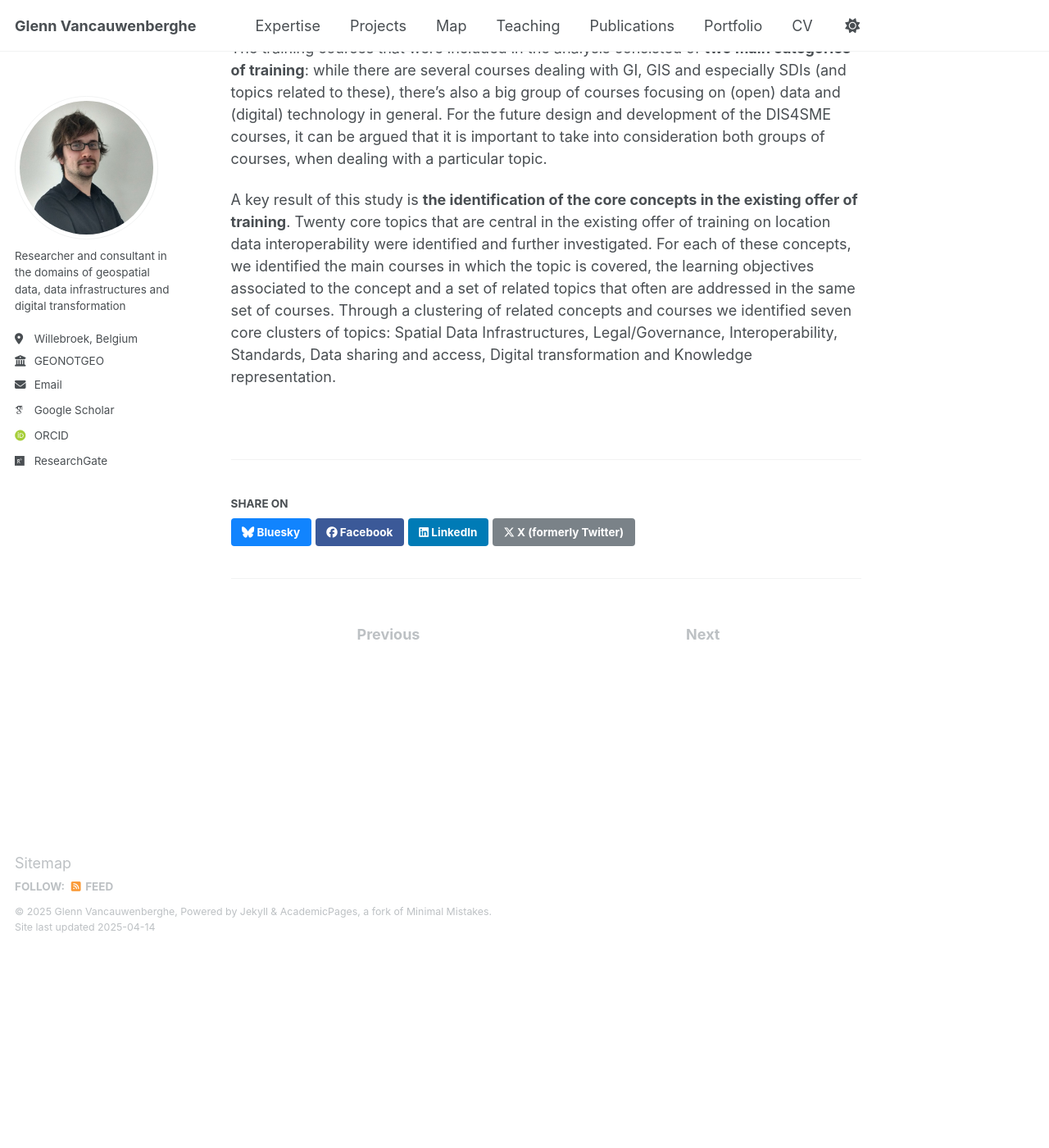
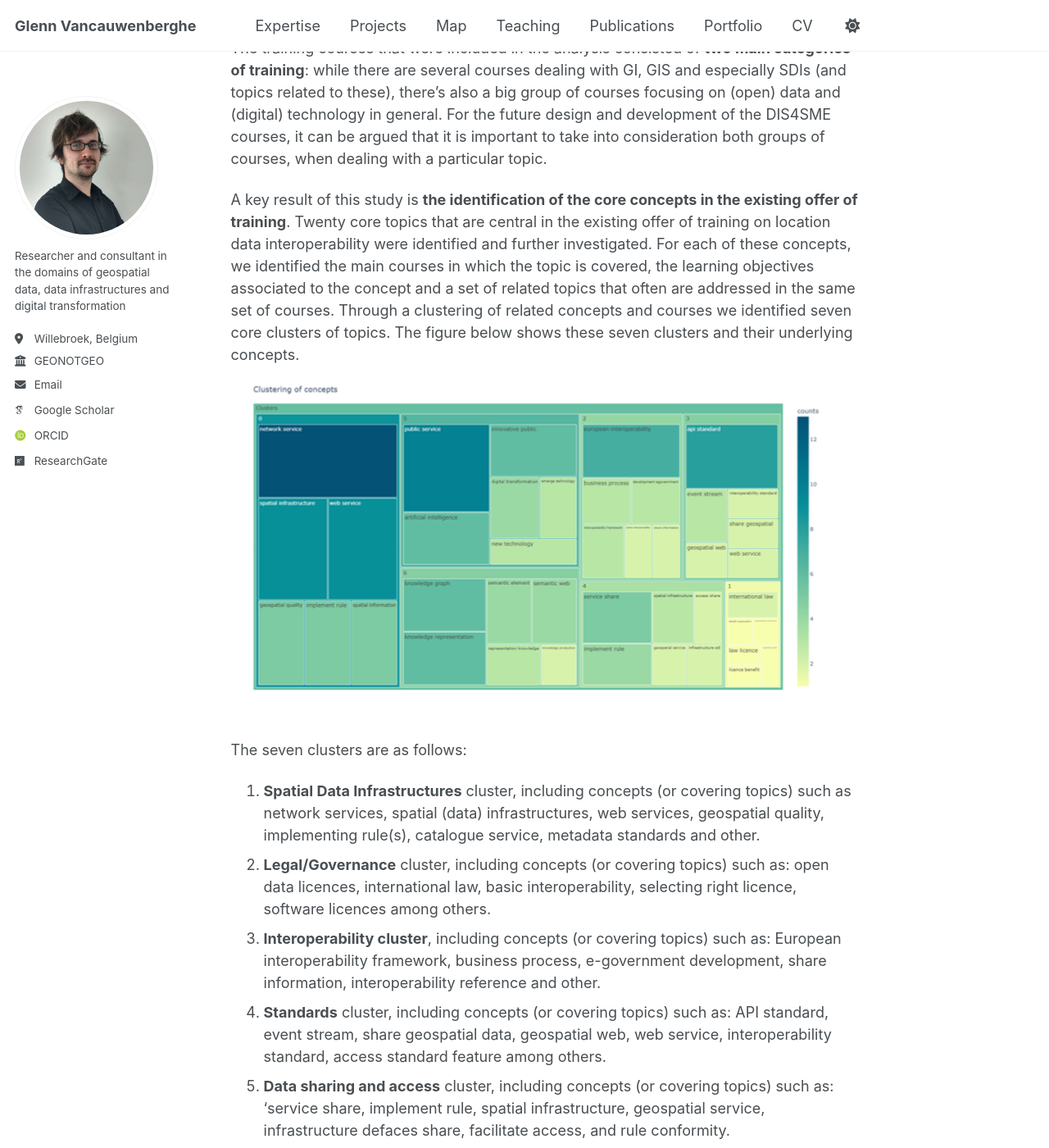
Before and after one commit to GVancauwenberghe/gvancauwenberghe.github.io, a Jekyll site: the page built from _portfolio/portfolio-91.md, in a window 1280 px wide and 1400 px high, scrolled down 843 px. Shown: the whole window at 82% size. Built offline with Jekyll 4.4.1, drawn with Linux system fonts in a browser that asks for light colours; some web fonts are replaced; before the commit the page ends 2001 px from its top, so only the background shows below that; some of the changed text lies outside the part shown.

Commit message:
Update portfolio-91.md

```diff
--- a/_portfolio/portfolio-91.md
+++ b/_portfolio/portfolio-91.md
@@ -12,4 +12,14 @@ As such, the study and its results provided a **comprehensive overview of existi
 
 The training courses that were included in the analysis consisted of **two main categories of training**: while there are several courses dealing with GI, GIS and especially SDIs (and topics related to these), there’s also a big group of courses focusing on (open) data and (digital) technology in general. For the future design and development of the DIS4SME courses, it can be argued that it is important to take into consideration both groups of courses, when dealing with a particular topic.
 
-A key result of this study is **the identification of the core concepts in the existing offer of training**. Twenty core topics that are central in the existing offer of training on location data interoperability were identified and further investigated. For each of these concepts, we identified the main courses in which the topic is covered, the learning objectives associated to the concept and a set of related topics that often are addressed in the same set of courses. Through a clustering of related concepts and courses we identified seven core clusters of topics: Spatial Data Infrastructures, Legal/Governance, Interoperability, Standards, Data sharing and access, Digital transformation and Knowledge representation.
+A key result of this study is **the identification of the core concepts in the existing offer of training**. Twenty core topics that are central in the existing offer of training on location data interoperability were identified and further investigated. For each of these concepts, we identified the main courses in which the topic is covered, the learning objectives associated to the concept and a set of related topics that often are addressed in the same set of courses. Through a clustering of related concepts and courses we identified seven core clusters of topics. The figure below shows these seven clusters and their underlying concepts.
+<br/><img src='/images/dis4sme.png'>
+
+The seven clusters are as follows:
+1. **Spatial Data Infrastructures** cluster, including concepts (or covering topics) such as network services, spatial (data) infrastructures, web services, geospatial quality, implementing rule(s), catalogue service, metadata standards and other.
+2. **Legal/Governance** cluster, including concepts (or covering topics) such as: open data licences, international law, basic interoperability, selecting right licence, software licences among others.
+3. **Interoperability cluster**, including concepts (or covering topics) such as: European interoperability framework, business process, e-government development, share information, interoperability reference and other.
+4. **Standards** cluster, including concepts (or covering topics) such as: API standard, event stream, share geospatial data, geospatial web, web service, interoperability standard, access standard feature among others.
+5. **Data sharing and access** cluster, including concepts (or covering topics) such as:  'service share, implement rule, spatial infrastructure, geospatial service, infrastructure defaces share, facilitate access, and rule conformity.
+6. **Digital transformation** cluster including concepts (or covering topics) such as public services, public service innovation, digital transformation, artificial intelligence, impact measurement, new and emerging technologies, digital revolution, and other.
+7. **Knowledge representation** cluster, including concepts (or covering topics) such as: knowledge graph, semantic web, semantic element, representation knowledge, knowledge production, semantic query among others.
```
